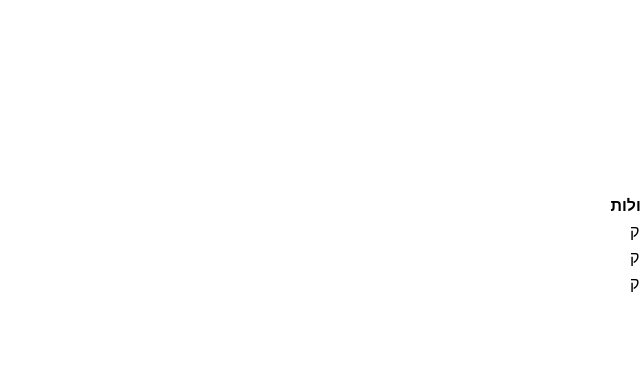
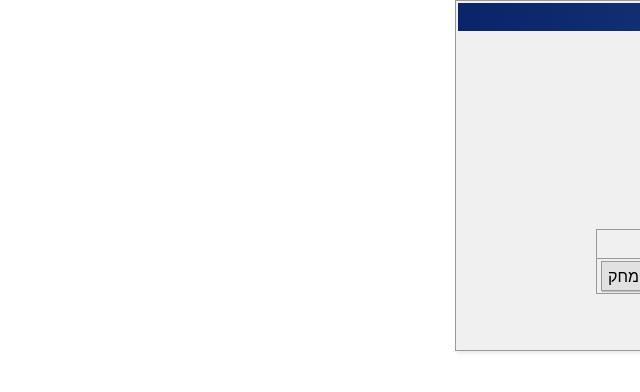
Before and after one commit to Doron-gut1/retro-desktop, a React (Vite) app: page / in a window 1280 px wide. Shown: the top 392 px of the page, without its empty margins (640-1280 px from the left). Built offline with nearby package versions, Linux system fonts and the light colour scheme.

Commit message:
feat: add Windows classic style CSS and update component

```diff
--- a/src/components/RetroCalculator/index.tsx
+++ b/src/components/RetroCalculator/index.tsx
@@ -1,153 +1,114 @@
 import React, { useState } from 'react';
-import { Search, Calendar, FileText, Calculator, Check, X } from 'lucide-react';
+import '../../styles/retro.css';
 
 export const RetroCalculator: React.FC = () => {
-  const [showResults, setShowResults] = useState(false);
-  const [sizes, setSizes] = useState([
-    { id: 1, size: 80, tariffCode: '101', tariffName: 'מגורים רגיל', tariffAmount: '100' },
-    { id: 2, size: 20, tariffCode: '102', tariffName: 'מרפסת', tariffAmount: '80' },
-    { id: 3, size: 15, tariffCode: '103', tariffName: 'מחסן', tariffAmount: '50' }
-  ]);
+  const [propertyId, setPropertyId] = useState('');
+  const [selectedTypes, setSelectedTypes] = useState<string[]>([]);
 
   return (
-    <div dir="rtl" className="flex flex-col bg-white min-h-screen">
+    <div className="retro-ui p-2">
+      <div className="retro-window">
+        <div className="retro-header text-center">
+          חישוב רטרו
+        </div>
+
         <div className="p-4">
-        <h1 className="text-2xl mb-4 text-center">חישוב רטרו</h1>
-
-        <div className="space-y-6">
-          {/* Main Form Section */}
-          <div>
-            <div className="grid grid-cols-[2fr,1fr] gap-4">
-              {/* Right Column - Search & Filters */}
-              <div className="space-y-4">
           {/* Property Search */}
-                <div className="flex gap-2 justify-end">
+          <div className="flex justify-end gap-2 mb-4">
             <input
               type="text"
-                    className="border p-1 w-64 text-right"
-                    placeholder="הזן קוד נכס..."
+              className="retro-input w-48"
+              placeholder="...הזן קוד נכס"
             />
-                  <button className="p-1 px-4 border hover:bg-gray-50">חפש</button>
+            <button className="retro-button">חפש</button>
           </div>
 
-                {/* Date Range */}
-                <div className="space-y-2">
-                  <div className="flex items-center gap-2 justify-end">
-                    <input
-                      type="text"
-                      className="border p-1 w-32 text-right"
-                      placeholder="dd/mm/yyyy"
-                    />
-                    <label className="text-sm">תאריך התחלה</label>
+          {/* Dates */}
+          <div className="mb-4">
+            <div className="flex justify-end items-center gap-2 mb-2">
+              <input type="text" className="retro-input w-32" placeholder="dd/mm/yyyy" />
+              <span>תאריך התחלה</span>
             </div>
-                  <div className="flex items-center gap-2 justify-end">
-                    <input
-                      type="text"
-                      className="border p-1 w-32 text-right"
-                      placeholder="dd/mm/yyyy"
-                    />
-                    <label className="text-sm">תאריך סיום</label>
+            <div className="flex justify-end items-center gap-2">
+              <input type="text" className="retro-input w-32" placeholder="dd/mm/yyyy" />
+              <span>תאריך סיום</span>
             </div>
           </div>
 
           {/* Charge Types */}
-                <div className="flex items-center gap-4 justify-end">
+          <div className="flex justify-end gap-4 mb-4">
             <label className="flex items-center gap-1">
-                    <input type="checkbox" />
+              <input type="checkbox" className="retro-checkbox" />
               <span>שמירה</span>
             </label>
             <label className="flex items-center gap-1">
-                    <input type="checkbox" />
+              <input type="checkbox" className="retro-checkbox" />
               <span>ביוב</span>
             </label>
             <label className="flex items-center gap-1">
-                    <input type="checkbox" />
+              <input type="checkbox" className="retro-checkbox" />
               <span>מים</span>
             </label>
             <label className="flex items-center gap-1">
-                    <input type="checkbox" />
+              <input type="checkbox" className="retro-checkbox" />
               <span>ארנונה</span>
             </label>
-                  <span>סוגי חיוב:</span>
-                </div>
           </div>
 
-              {/* Left Column - Action Buttons */}
-              <div className="space-y-2">
-                <button className="w-full p-2 bg-blue-600 text-white rounded hover:bg-blue-700">חשב</button>
-                <button className="w-full p-2 bg-green-600 text-white rounded hover:bg-green-700">אשר</button>
-              </div>
+          {/* Action Buttons */}
+          <div className="flex gap-2 justify-end mb-4">
+            <button className="retro-button">אשר</button>
+            <button className="retro-button">חשב</button>
           </div>
 
-            {/* Sizes & Tariffs Table */}
-            <div className="mt-8">
+          {/* Sizes Table */}
+          <div className="mb-4">
             <div className="flex justify-between items-center mb-2">
-                <button className="text-sm text-blue-600 hover:underline">עריכה מרוכזת</button>
-                <h2 className="text-lg font-medium">גדלים ותעריפים</h2>
+              <button className="retro-button">עריכה מרוכזת</button>
+              <h2>גדלים ותעריפים</h2>
             </div>
 
-              <table className="w-full text-sm">
-                <thead className="border-b">
+            <table className="retro-table w-full">
+              <thead>
                 <tr>
-                    <th className="p-2 text-right">מס׳</th>
-                    <th className="p-2 text-right">גודל</th>
-                    <th className="p-2 text-right">קוד תעריף</th>
-                    <th className="p-2 text-right">שם תעריף</th>
-                    <th className="p-2 text-right">תעריף</th>
-                    <th className="p-2 text-right">פעולות</th>
+                  <th>מס׳</th>
+                  <th>גודל</th>
+                  <th>קוד תעריף</th>
+                  <th>שם תעריף</th>
+                  <th>תעריף</th>
+                  <th></th>
                 </tr>
               </thead>
               <tbody>
-                  {sizes.map((row) => (
-                    <tr key={row.id} className="border-b hover:bg-gray-50">
-                      <td className="p-2">{row.id}</td>
-                      <td className="p-2">
-                        <input
-                          type="text"
-                          className="border p-1 w-16 text-right"
-                          value={row.size}
-                        />
+                <tr>
+                  <td>1</td>
+                  <td>
+                    <input type="text" className="retro-input w-16" value="80" readOnly />
                   </td>
-                      <td className="p-2">
-                        <div className="flex items-center gap-2">
-                          <input
-                            type="text"
-                            className="border p-1 w-20 text-right"
-                            value={row.tariffCode}
-                          />
-                          <button className="border px-2 py-1 text-sm hover:bg-gray-50">בחר</button>
+                  <td>
+                    <div className="flex gap-2">
+                      <input type="text" className="retro-input w-16" value="101" readOnly />
+                      <button className="retro-button">בחר</button>
                     </div>
                   </td>
-                      <td className="p-2">
-                        <input
-                          type="text"
-                          className="border p-1 w-full bg-gray-50"
-                          value={row.tariffName}
-                          readOnly
-                        />
+                  <td>
+                    <input type="text" className="retro-input w-full" value="מגורים רגיל" readOnly />
                   </td>
-                      <td className="p-2">
-                        <input
-                          type="text"
-                          className="border p-1 w-20 text-right bg-gray-50"
-                          value={`₪${row.tariffAmount}`}
-                          readOnly
-                        />
+                  <td>
+                    <input type="text" className="retro-input w-16" value="₪100" readOnly />
                   </td>
-                      <td className="p-2">
-                        <button className="text-red-600 hover:text-red-800">מחק</button>
+                  <td>
+                    <button className="retro-button">מחק</button>
                   </td>
                 </tr>
-                  ))}
               </tbody>
             </table>
 
-              <div className="flex justify-between items-center mt-4">
-                <button className="text-blue-600 hover:underline">+ הוסף גודל חדש</button>
-                <div className="text-sm">
-                  <span>סה"כ שטח:</span>
-                  <span className="font-medium mr-1">115 מ"ר</span>
-                </div>
+            <div className="flex justify-between mt-2">
+              <button className="retro-button">+ הוסף גודל חדש</button>
+              <div>
+                <span>סה"כ שטח: </span>
+                <span className="font-bold">115 מ"ר</span>
               </div>
             </div>
           </div>
--- /dev/null
+++ b/src/styles/retro.css
@@ -0,0 +1,68 @@
+/* Windows classic style */
+.retro-ui {
+  background-color: #f0f0f0;
+  font-family: 'Segoe UI', 'Arial', sans-serif;
+  color: #000;
+  direction: rtl;
+}
+
+.retro-window {
+  background: #f0f0f0;
+  border: 1px solid #999;
+  box-shadow: 2px 2px 4px rgba(0,0,0,0.1);
+  padding: 2px;
+}
+
+.retro-header {
+  background: linear-gradient(to right, #0a246a, #3a6ea5);
+  color: white;
+  padding: 2px 4px;
+}
+
+.retro-button {
+  background-color: #e1e1e1;
+  border: 1px solid #999;
+  border-radius: 0;
+  padding: 2px 6px;
+  box-shadow: 1px 1px 1px rgba(0,0,0,0.2);
+}
+
+.retro-button:active {
+  box-shadow: inset 1px 1px 1px rgba(0,0,0,0.2);
+}
+
+.retro-input {
+  border: 1px solid #7b7b7b;
+  background: white;
+  padding: 2px 4px;
+}
+
+.retro-input:focus {
+  border-color: #0a246a;
+}
+
+.retro-table {
+  border-collapse: collapse;
+}
+
+.retro-table th {
+  background: #f0f0f0;
+  border: 1px solid #999;
+  padding: 2px 4px;
+  text-align: right;
+}
+
+.retro-table td {
+  border: 1px solid #999;
+  padding: 2px 4px;
+}
+
+.retro-checkbox {
+  margin: 0 0 0 4px;
+}
+
+.retro-select {
+  background: white;
+  border: 1px solid #7b7b7b;
+  padding: 1px;
+}
```
Lines whose indentation alone changed are shown as unchanged.
